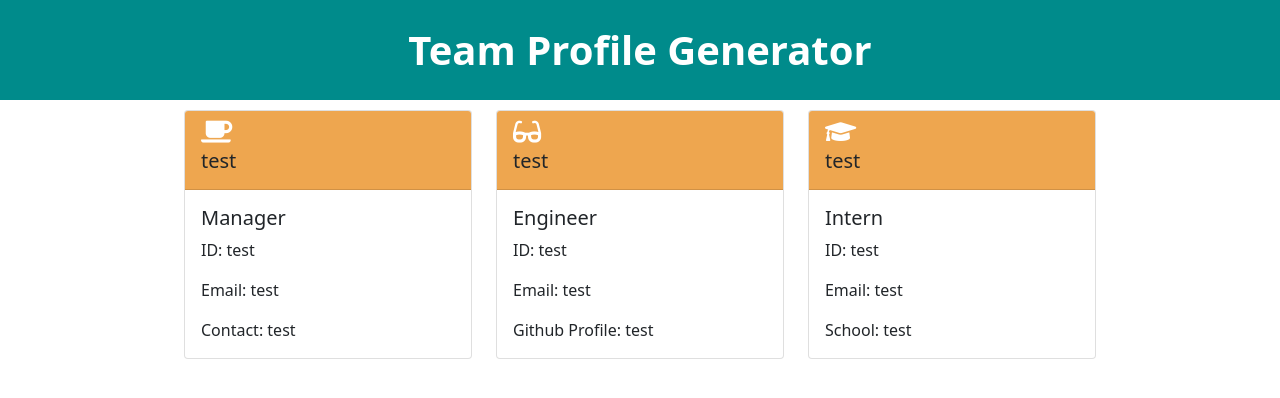
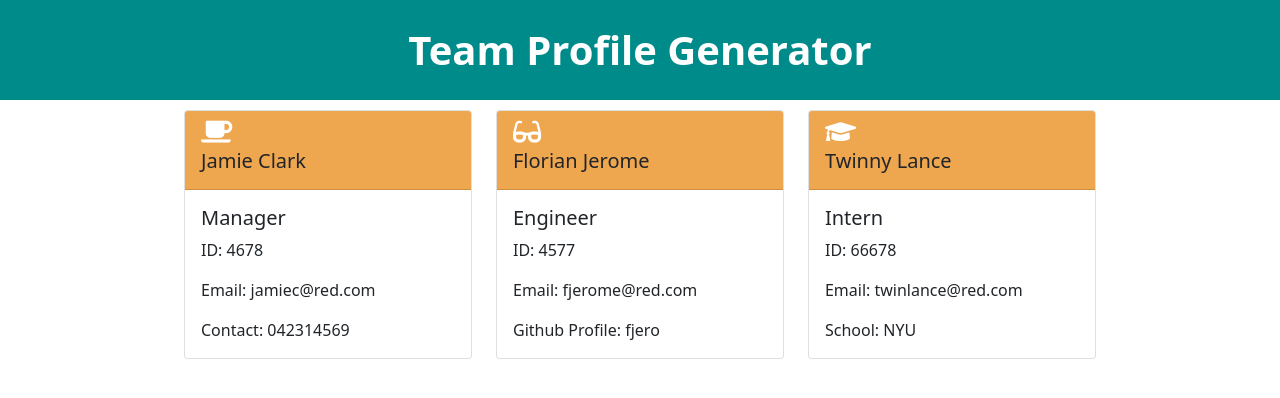
Before and after one commit to AMIrene/team-profile-gen, a website: page dist/output.html in a window 1280 px wide. Drawn offline with nearby package versions, Linux system fonts and the light colour scheme.

Commit message:
updated output file

```diff
--- a/dist/output.html
+++ b/dist/output.html
@@ -32,14 +32,14 @@
     <div class="card" style="width: 18rem;">
       <div class = "card-header">
         <i class="icon fas fa-coffee"></i>
-        <h5 class="card-title">test</h5>
+        <h5 class="card-title">Jamie Clark</h5>
       </div>
     <div class="card-body">
 
         <h5 class="card-text">Manager</h5>
-        <p class="card-text">ID: test</p>
-        <p class="card-text">Email: test</p>
-        <p class="card-text">Contact: test</p>
+        <p class="card-text">ID: 4678</p>
+        <p class="card-text">Email: jamiec@red.com</p>
+        <p class="card-text">Contact: 042314569</p>
 
     </div>
   </div>
@@ -51,14 +51,14 @@
     <div class="card" style="width: 18rem;">
       <div class = "card-header">
         <i class="icon fas fa-glasses"></i>
-        <h5 class="card-title">test</h5>
+        <h5 class="card-title">Florian Jerome</h5>
       </div>
     <div class="card-body">
 
         <h5 class="card-text">Engineer</h5>
-        <p class="card-text">ID: test</p>
-        <p class="card-text">Email: test</p>
-        <p class="card-text">Github Profile: test</p>
+        <p class="card-text">ID: 4577</p>
+        <p class="card-text">Email: fjerome@red.com</p>
+        <p class="card-text">Github Profile: fjero</p>
 
     </div>
   </div>
@@ -68,14 +68,14 @@
     <div class="card" style="width: 18rem;">
       <div class = "card-header">
         <i class="icon fas fa-graduation-cap"></i>
-        <h5 class="card-title">test</h5>
+        <h5 class="card-title">Twinny Lance</h5>
       </div>
     <div class="card-body">
 
         <h5 class="card-text">Intern</h5>
-        <p class="card-text">ID: test</p>
-        <p class="card-text">Email: test</p>
-        <p class="card-text">School: test</p>
+        <p class="card-text">ID: 66678</p>
+        <p class="card-text">Email: twinlance@red.com</p>
+        <p class="card-text">School: NYU</p>
 
     </div>
   </div>
```
